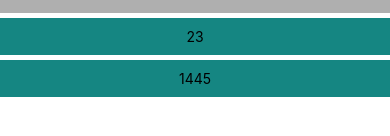
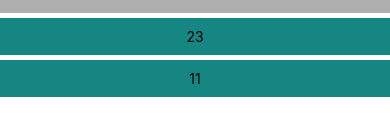
Before and after one commit to khr777/react-native, a React Native app: screen / in a window 390 px wide. Shown: the part 204-340 px from the top of the page. Built offline with nearby package versions, Linux system fonts and the light colour scheme.

Commit message:
Create Random Number List and Delete it

```diff
--- a/App.tsx
+++ b/App.tsx
@@ -1,19 +1,39 @@
 import React, {Component} from 'react';
-import {View, Text, StyleSheet} from 'react-native';
+import {View, Text, Alert, StyleSheet} from 'react-native';
 import Header from './src/header';
 import Generator from './src/generator';
 import NumList from './src/numList';
 
-class App extends Component {
+class App extends Component<any, any> {
+
 
   state = {
     appName: 'My First App',
-    random: [23, 1445]
+    random: [23, 11]
   }
 
   onAddRandomNum = () => {
-    alert('add random number!!!');
+    const randomNum = Math.floor(Math.random()*100)+1;
+
+    this.setState((prevState: { random: any; }) => {
+      return {
+        random:[...prevState.random, randomNum]
+
+      }
+    })
   }
+
+  onNumDelete = (position: number) => {
+    const newArray = this.state.random.filter((num, index) => {
+      return position != index;
+    })
+      this.setState({
+        random: newArray
+      })
+
+  }
+
+
 
 
   render() {
@@ -23,12 +43,15 @@ class App extends Component {
         <View>
           <Text
           style={styles.mainText}
-          onPress={() => alert('Hello World!!!')}
+          onPress={() => Alert.alert('Hello World!!!')}
           >Hello World</Text>
         </View>
         <Generator add={this.onAddRandomNum}/>
 
-        <NumList num={this.state.random}/>
+        <NumList
+        num={this.state.random}
+        delete={this.onNumDelete}
+        />
       </View>
     );
   }
--- a/src/numList.tsx
+++ b/src/numList.tsx
@@ -3,10 +3,14 @@ import { View, Text, StyleSheet, Button, TouchableOpacity } from 'react-native';
 
 const NumList = (props: any) => {
     return (
-        props.num.map((item, idx)=>(
-            <View style={styles.numList} key={idx}>
+        props.num.map((item: string, idx: number)=>(
+            <TouchableOpacity
+            style={styles.numList}
+            key={idx}
+            onPress={() => props.delete(idx)}
+            >
                 <Text>{item}</Text>
-            </View>
+            </TouchableOpacity>
         ))
 
     )
```
Also changed, not shown: jsconfig.json (added, +29 -0 lines), tsconfig.json (added, +43 -0 lines).
